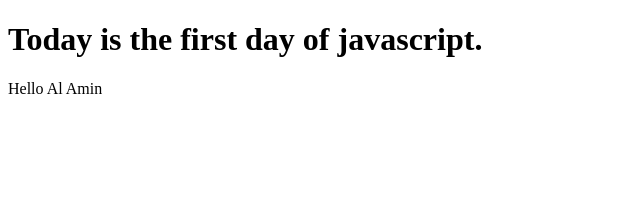
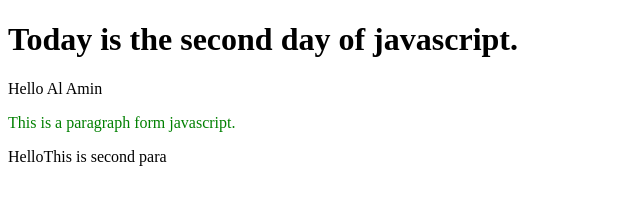
Before and after one commit to alamindesign/javascript, a plain HTML site: page 1 javascritp class/index.html in a window 1280 px wide. Shown: the whole page, without its empty margins (0-640 px from the left). Drawn offline with Linux system fonts and the light colour scheme.

Commit message:
second class of javascript

```diff
--- a/1 javascritp class/index.html
+++ b/1 javascritp class/index.html
@@ -8,7 +8,7 @@
     <link rel="icon" type="image" href="https://cdn-icons-png.flaticon.com/512/5968/5968292.png">
 </head>
 <body>
-    <h1>Today is the first day of javascript.</h1>
+    <h1>Today is the second day of javascript.</h1>
 
 
     <script src="js/index.js">
--- a/1 javascritp class/js/index.js
+++ b/1 javascritp class/js/index.js
@@ -8,6 +8,10 @@ let food ={
 food.water=5;
 console.log(food.water);
 let greeting='Hello ';
-let name='Al Amin';
-console.log(greeting+name);
-document.write(greeting+name);
+let $name='Al Amin';
+console.log(greeting+$name);
+document.write(greeting+$name);
+alert("hello! this is "+$name);
+document.write("<p style='color: green;'>This is a paragraph form javascript.</p>");
+document.write("Hello");
+document.writeln("This is second para");
```
